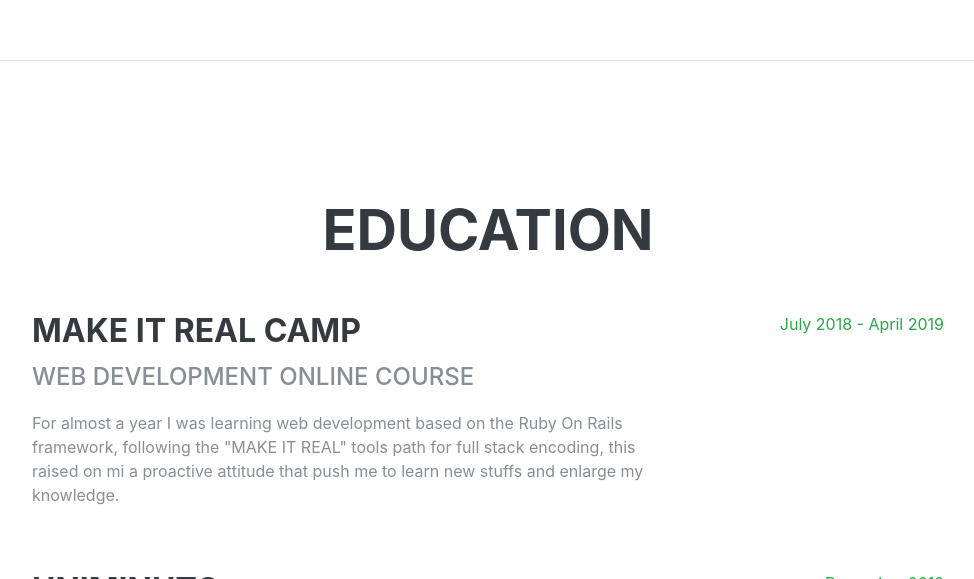
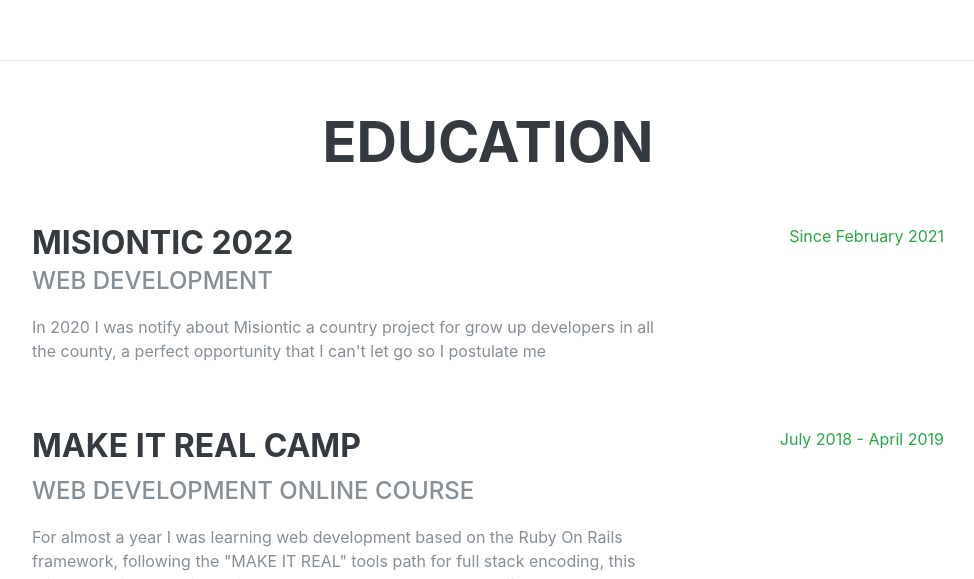
Before and after one commit to garoso/garoso.github.io, a plain HTML site: page index.html in a window 1280 px wide. Shown: the part 2342-2921 px from the top of the page, without its empty margins (288-1262 px from the left). Drawn offline with Linux system fonts and the light colour scheme; a web font is replaced by a local one.

Commit message:
Modified in July 2021

```diff
--- a/index.html
+++ b/index.html
@@ -127,6 +127,10 @@
             <i class="fab fa-redhat"></i>
             <h5>Sinatra</h5>
           </li>
+          <li class="list-inline-item text-center">
+            <i class="fab fa-wordpress"></i>
+            <h5>Wordpress</h5>
+          </li>
         </ul>
 
         <div class="subheading mb-3">Workflow</div>
@@ -176,6 +180,19 @@
     <section class="resume-section p-3 p-lg-5 d-flex align-items-center" id="education">
       <div class="w-100">
         <h2 class="mb-5">Education</h2>
+
+        <div class="resume-item d-flex flex-column flex-md-row justify-content-between mb-5">
+          <div class="resume-content">
+            <h3 class="mb-0"><a href="https://www.misiontic2022.gov.co/portal/">Misiontic 2022</a></h3>
+            <div class="subheading mb-3">Web Development</div>
+            <p>
+              In 2020 I was notify about Misiontic a country project for grow up developers in all the county, a perfect opportunity that I can't let go so I postulate me
+            </p>
+          </div>
+          <div class="resume-date text-md-right">
+            <span class="text-primary">Since February 2021</span>
+          </div>
+        </div>
 
         <div class="resume-item d-flex flex-column flex-md-row justify-content-between mb-5">
           <div class="resume-content">
```
